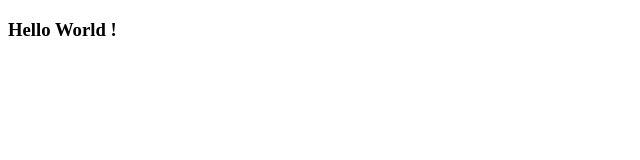
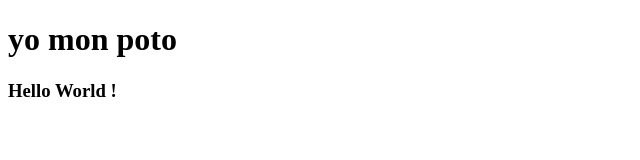
Before and after one commit to FimiezLo/github2, a plain HTML site: page index.html in a window 1280 px wide. Shown: the whole page, without its empty margins (0-640 px from the left). Drawn offline with Linux system fonts and the light colour scheme.

Commit message:
changement index

```diff
--- a/index.html
+++ b/index.html
@@ -7,6 +7,7 @@
     <title>Document</title>
 </head>
 <body>
+    <h1>yo mon poto</h1>
     <h3>Hello World !</h3>
 </body>
 </html>
```
